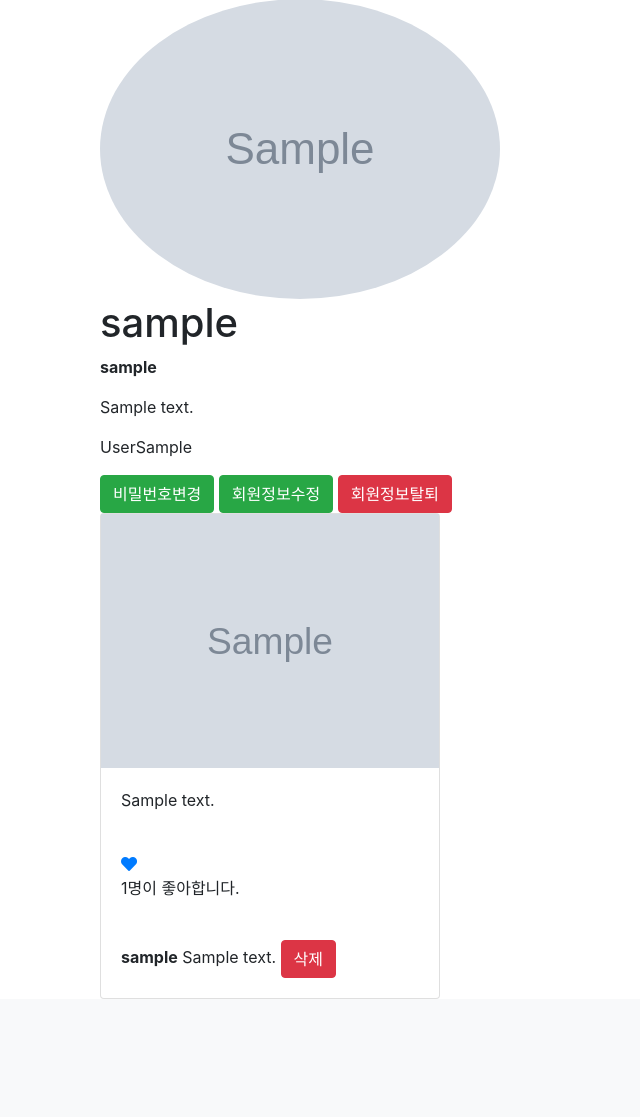
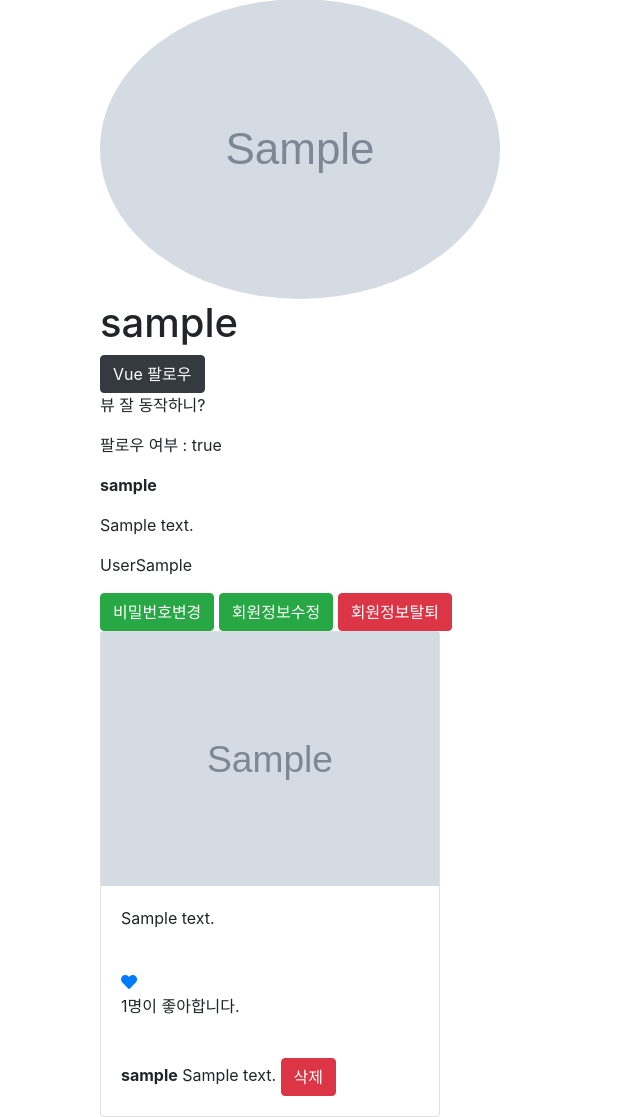
Before and after one commit to prinpice/insta, a Django app: a page that uses templates/base.html in a window 1280 px wide. Shown: the part 57-1174 px from the top of the page, without its empty margins (0-640 px from the left). Before the commit the page ends 1056 px from the top, so only its background shows below. Run offline with Django 3.2, Linux system fonts and the light colour scheme; a user stored in the database is signed in; tables that the repository leaves empty hold one stand-in row (values such as "Sample post"); grey boxes marked "Sample" are stand-in pictures; some libraries are stand-ins or nearby versions.

Commit message:
vue.js 추가하기

```diff
--- a/accounts/templates/accounts/people.html
+++ b/accounts/templates/accounts/people.html
@@ -17,7 +17,12 @@
     {% endif %}
   {% endif %}
   </h1>
-
+  <div id="app">
+    <!-- vue js로 동작하는 버튼 -->
+    <button v-show="loading" @click="follow({{ people.id }})" :class="{'btn': true, 'btn-primary': !followed, 'btn-dark': followed }">Vue 팔로우</button>
+    <p>[[ test ]]</p>
+    <p>팔로우 여부 : [[ followed ]]</p>
+  </div>
 
   <p><strong>{{ people.profile.nickname }}</strong></p>
   <p>{{ people.profile.description }}</p>
@@ -71,4 +76,43 @@
     {% endfor %}
   </div>
 </div>
+
+<script>
+  const app = new Vue({
+    delimiters: ['[[',']]'], // 구분자 : 기존 구분자가 django template과 겹쳐서 django가 변수로 인식하여 출력하지 않음
+    el: '#app',
+    data: {
+      test: '뷰 잘 동작하니?',
+      followed: '', // true여도 시작할때 빈 string이기 때문에 초기 값이 false이다.
+      loading: false,
+    },
+    methods: {
+      follow: function(person_id) {
+        axios.get(`/accounts/${person_id}/vuefollow/`)
+        .then((res)=>{
+          // console.log(res.data)
+          return res.data
+        })
+        .then((data)=>{
+          this.followed = data.followed
+        })
+        console.log("팔로우 했다리")
+      },
+      checkfollow: function(person_id){
+        axios.get(`/accounts/${person_id}/checkfollow/`)
+        .then((res)=>{
+          return res.data
+        })
+        .then((data)=>{
+          this.followed = data.followed
+          this.loading = true
+        })
+      },
+    },
+    beforeMount: function() {//vue의 property
+        //vue가 생성되기전에 실행되는 동작들
+        this.checkfollow({{ people.id }}) // dtl은 block안의 모든 곳에서 적용이 된다.
+      }
+  })
+</script>
 {% endblock %}
--- a/accounts/urls.py
+++ b/accounts/urls.py
@@ -11,4 +11,6 @@ urlpatterns = [
     path('delete/', views.delete, name="delete"),
     path('password/', views.password, name="password"),
     path('<int:user_id>/follow/', views.follow, name="follow"),
+    path('<int:user_id>/vuefollow/', views.vue_follow),
+    path('<int:user_id>/checkfollow/', views.check_follow),
 ]
--- a/accounts/views.py
+++ b/accounts/views.py
@@ -6,6 +6,7 @@ from .forms import CustomUserChangeForm, CustomUserCreationForm
 from .forms import ProfileForm
 from django.contrib.auth import get_user_model, update_session_auth_hash
 from .models import Profile
+from django.http import JsonResponse
 
 # Create your views here.
 def login(request):
@@ -124,3 +125,34 @@ def follow(request, user_id): # user_id : to
         #   ---> 팔로우
         request.user.followings.add(person)
     return redirect('people', person.username)
+
+# 아무나 사용하지 못하도록 login_required같은거 작성
+def vue_follow(request, user_id): # user_id : to
+    person = get_object_or_404(get_user_model(), pk=user_id) # 내가 팔로우 하고자 하는 사람
+
+    # 만약 현재 유저가 해당 유저를 이미 팔로우하고 있었으면,
+    if person in request.user.followings.all(): # 내가 person의 팔로워들 중에 있으면
+        #   ---> 팔로우 취소
+        request.user.followings.remove(person)
+        followed = False
+        # 아니면,
+    else:
+        #   ---> 팔로우
+        request.user.followings.add(person)
+        followed = True
+    return JsonResponse({'followed': followed})
+
+
+# 아무나 사용하지 못하도록 login_required같은거 작성
+def check_follow(request, user_id): # user_id : to
+    person = get_object_or_404(get_user_model(), pk=user_id) # 내가 팔로우 하고자 하는 사람
+
+    # 만약 현재 유저가 해당 유저를 이미 팔로우하고 있었으면,
+    if person in request.user.followings.all(): # 내가 person의 팔로워들 중에 있으면
+        #   ---> 팔로우 취소
+        followed = True
+        # 아니면,
+    else:
+        #   ---> 팔로우
+        followed = False
+    return JsonResponse({'followed': followed})
--- a/templates/base.html
+++ b/templates/base.html
@@ -12,6 +12,10 @@
     <link rel="stylesheet" href="https://use.fontawesome.com/releases/v5.8.1/css/all.css" integrity="sha384-50oBUHEmvpQ+1lW4y57PTFmhCaXp0ML5d60M1M7uH2+nqUivzIebhndOJK28anvf" crossorigin="anonymous">
 
     <title>INSTAGRAM</title>
+    <!-- Vuejs : body에 넣으면 작용하지 않음 -->
+    <script src="https://cdn.jsdelivr.net/npm/vue/dist/vue.js"></script>
+    <!-- axios : body에 넣으면 작용하지 않음 -->
+    <script src="https://unpkg.com/axios/dist/axios.min.js"></script>
   </head>
   <body>
     <!-- nav를 파일로 생성하여 불러온다 -->
@@ -23,6 +27,8 @@
       {% endblock %}
     </div>
 
+
+
     <!-- Optional JavaScript -->
     <!-- jQuery first, then Popper.js, then Bootstrap JS -->
     <script src="https://code.jquery.com/jquery-3.3.1.slim.min.js" integrity="sha384-q8i/X+965DzO0rT7abK41JStQIAqVgRVzpbzo5smXKp4YfRvH+8abtTE1Pi6jizo" crossorigin="anonymous"></script>
```
